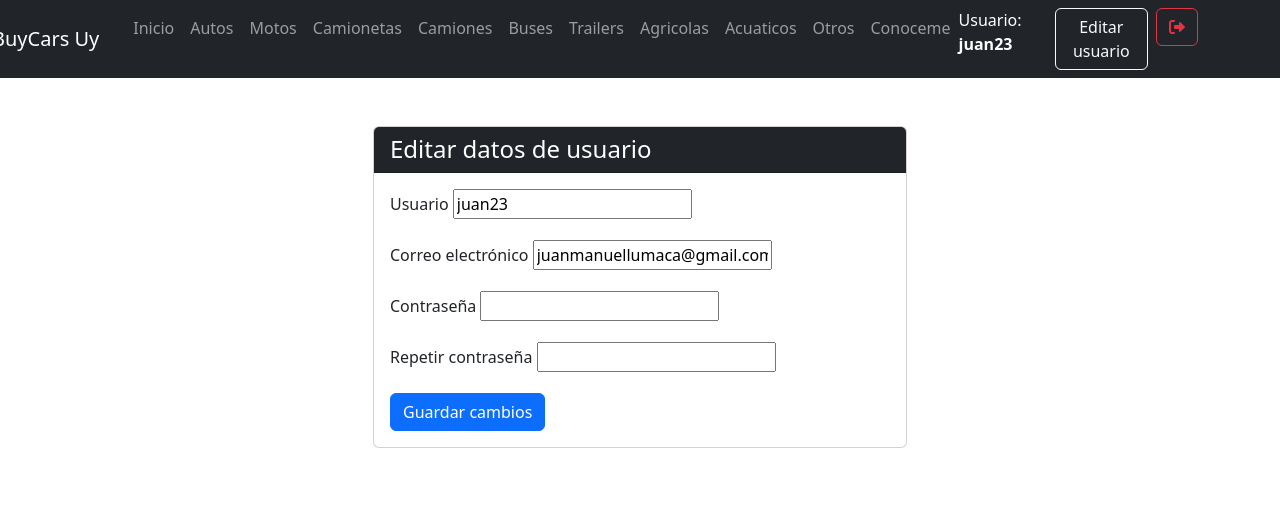
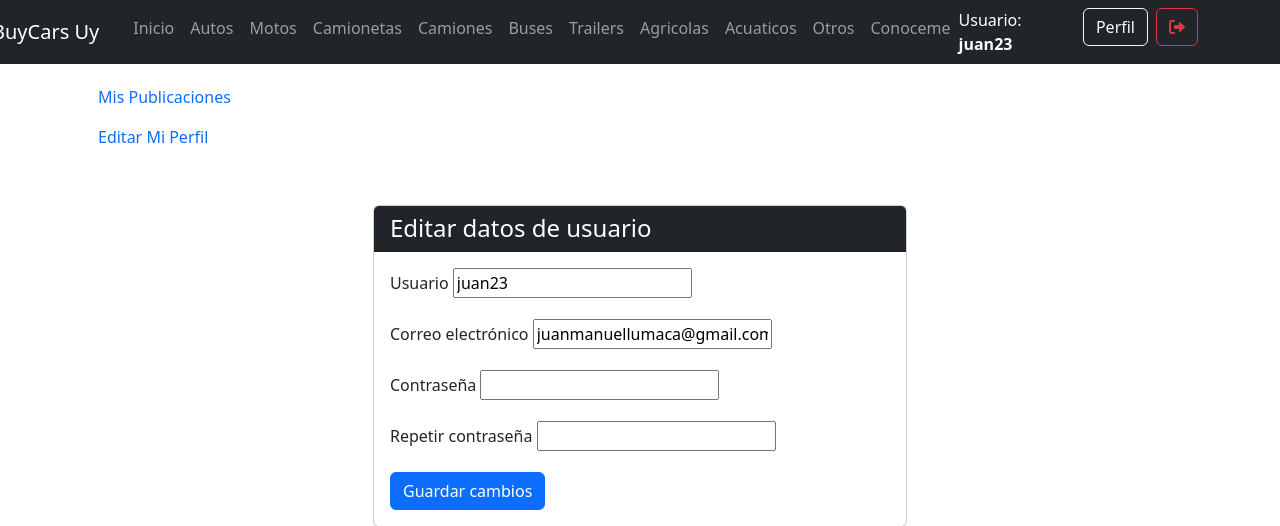
Before and after one commit to jlumaca/ProyectoFinalLumaca, a Django app: page /App/editar-user/ in a window 1280 px wide. Shown: the top 526 px of the page. Run offline with Django 5.2, Linux system fonts and the light colour scheme; a user stored in the database is signed in; some libraries are stand-ins or nearby versions.

Commit message:
cambios en perfil de usuario, se agrega mis publicaciones

```diff
--- a/App/templates/padre.html
+++ b/App/templates/padre.html
@@ -42,7 +42,7 @@
                                     <p class="text-white m-0">Usuario: <strong>{{ request.user.username }}</strong></p>
                                 </li>
                                 <li class="nav-item">
-                                    <a class="btn btn-outline-light ms-2" href="{% url 'Editar' %}">Editar usuario</a>
+                                    <a class="btn btn-outline-light ms-2" href="{% url 'Perfil' %}">Perfil</a>
                                 </li>
                                 <li class="nav-item">
                                     <form method="post" action="{% url 'Logout' %}" class="d-inline">
--- a/App/templates/sesiones/editar_usuario.html
+++ b/App/templates/sesiones/editar_usuario.html
@@ -1,9 +1,9 @@
-{% extends "padre.html" %}
+{% extends "sesiones/perfil.html" %}
 {% load static %}
 
-{% block contenidoCambiable %}
+{% block contenidoPerfil %}
 
-<div class="container mt-5">
+
     <div class="row justify-content-center">
         <div class="col-md-6">
             <div class="card">
@@ -35,7 +35,7 @@
             </div>
         </div>
     </div>
-</div>
+
 
 {% if error_message %}
 <div class="container mt-3">
@@ -52,4 +52,4 @@
 </div>
 {% endif %}
 
-{% endblock contenidoCambiable %}
+{% endblock contenidoPerfil %}
--- /dev/null
+++ b/App/templates/sesiones/perfil.html
@@ -0,0 +1,19 @@
+{% extends "padre.html" %}
+{% load static %}
+
+{% block contenidoCambiable %}
+
+<nav class="nav flex-column">
+    <a class="nav-link" href="{% url 'MisPublicaciones' %}">Mis Publicaciones</a>
+    <a class="nav-link" href="{% url 'Editar' %}">Editar Mi Perfil</a>
+</nav>
+
+<div class="container mt-5">
+
+    {% block contenidoPerfil %}
+
+    {% endblock %}
+</div>
+
+
+{% endblock contenidoCambiable %}
--- a/App/urls.py
+++ b/App/urls.py
@@ -12,6 +12,9 @@ urlpatterns = [
     path('logout/', LogoutView.as_view(template_name="sesiones/logout.html"),name="Logout"),
     path('registro-user/', views.register,name="Registro"),
     path('editar-user/', views.editUser,name="Editar"),
+    path('perfil/', views.perfil,name="Perfil"),
+    path('mis-publicaciones/', views.mis_publicaciones,name="MisPublicaciones"),
+
     #path('editar-userpass/', views.editUserPass,name="EditarPass"),
 
     path('about/', views.about,name="About"),
--- a/App/views.py
+++ b/App/views.py
@@ -202,6 +202,17 @@ def register(req):
 
   return render(req,"sesiones/registrarme.html" ,  {"form":form})
 
+def perfil(req):
+  return render(req,"sesiones/perfil.html" ,  {})
+
+
+def mis_publicaciones(req):
+  vehiculos = Vehiculo.objects.filter(vendedor=req.user.id)
+  return render(req,"sesiones/mis_publicaciones.html",{"vehiculos":vehiculos})
+
+
+
+
 @login_required
 def editUser(req):
 
```
Also changed, not shown: App/templates/sesiones/mis_publicaciones.html (added, +41 -0 lines).
